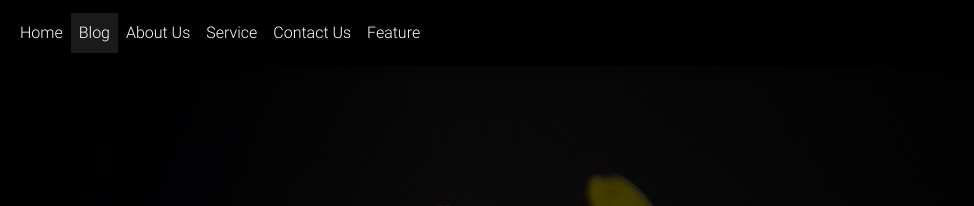
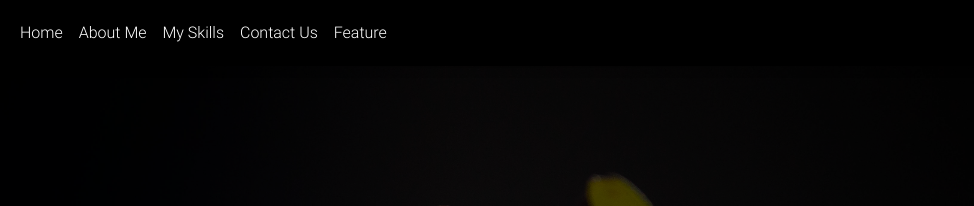
Before and after one commit to Soumi0911/Soumi0911.github.io, a plain HTML site: page index.html in a window 1280 px wide. Shown: the top 206 px of the page, 190-1164 px from the left. Drawn offline with Linux system fonts and the light colour scheme; files whose address does not match are found by name.

Commit message:
Changing the Navbar

```diff
--- a/index.html
+++ b/index.html
@@ -29,14 +29,11 @@
                     <li class="nav-item ">
                         <a class="nav-link" href="#">Home <span class="sr-only">(current)</span></a>
                     </li>
-                    <li class="nav-item active">
-                        <a class="nav-link" href="Blog.php">Blog   </a>
+                    <li class="nav-item">
+                        <a class="nav-link" href="#aboutme">About Me</a>
                     </li>
                     <li class="nav-item">
-                        <a class="nav-link" href="aboutus.php">About Us</a>
-                    </li>
-                    <li class="nav-item">
-                        <a class="nav-link" href="#">Service</a>
+                        <a class="nav-link" href="#skills">My Skills</a>
                     </li>
                     <li class="nav-item">
                         <a class="nav-link" href="#">Contact Us</a>
```
